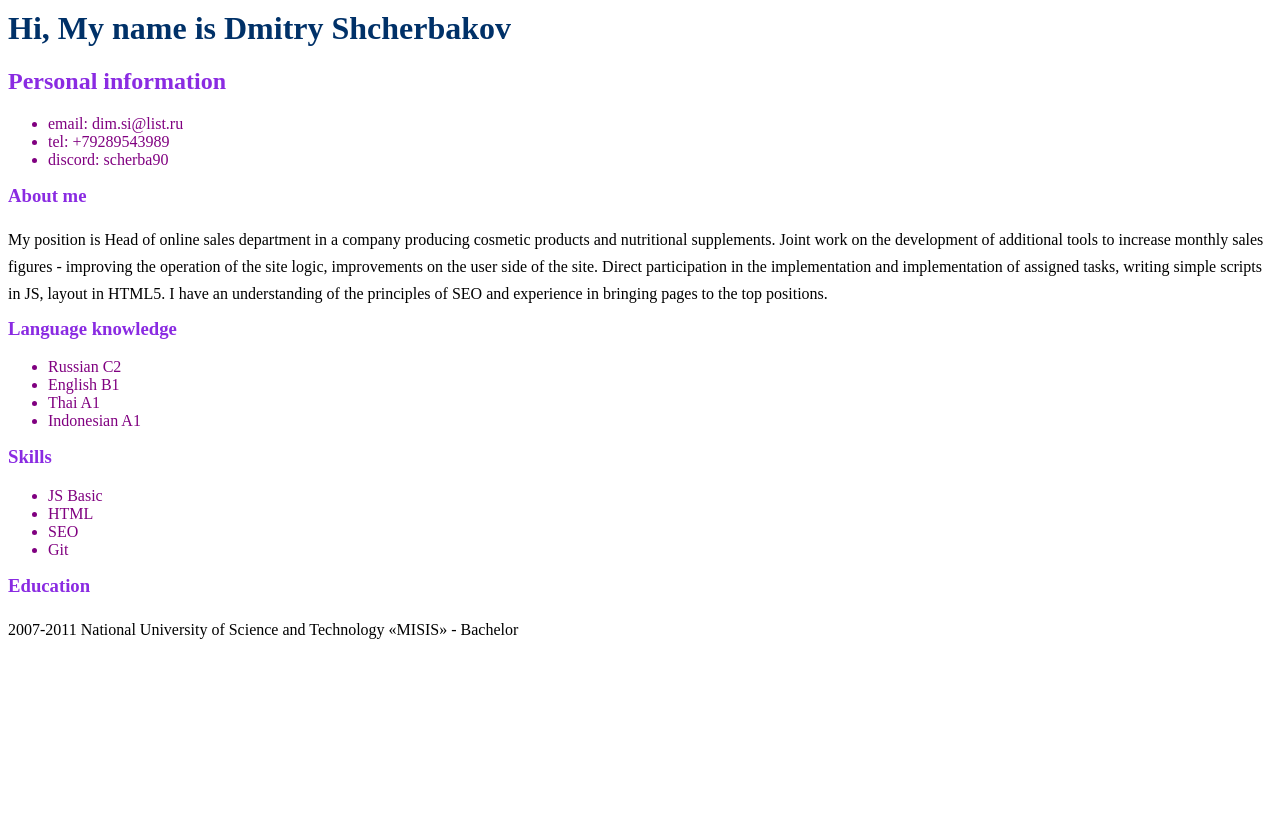
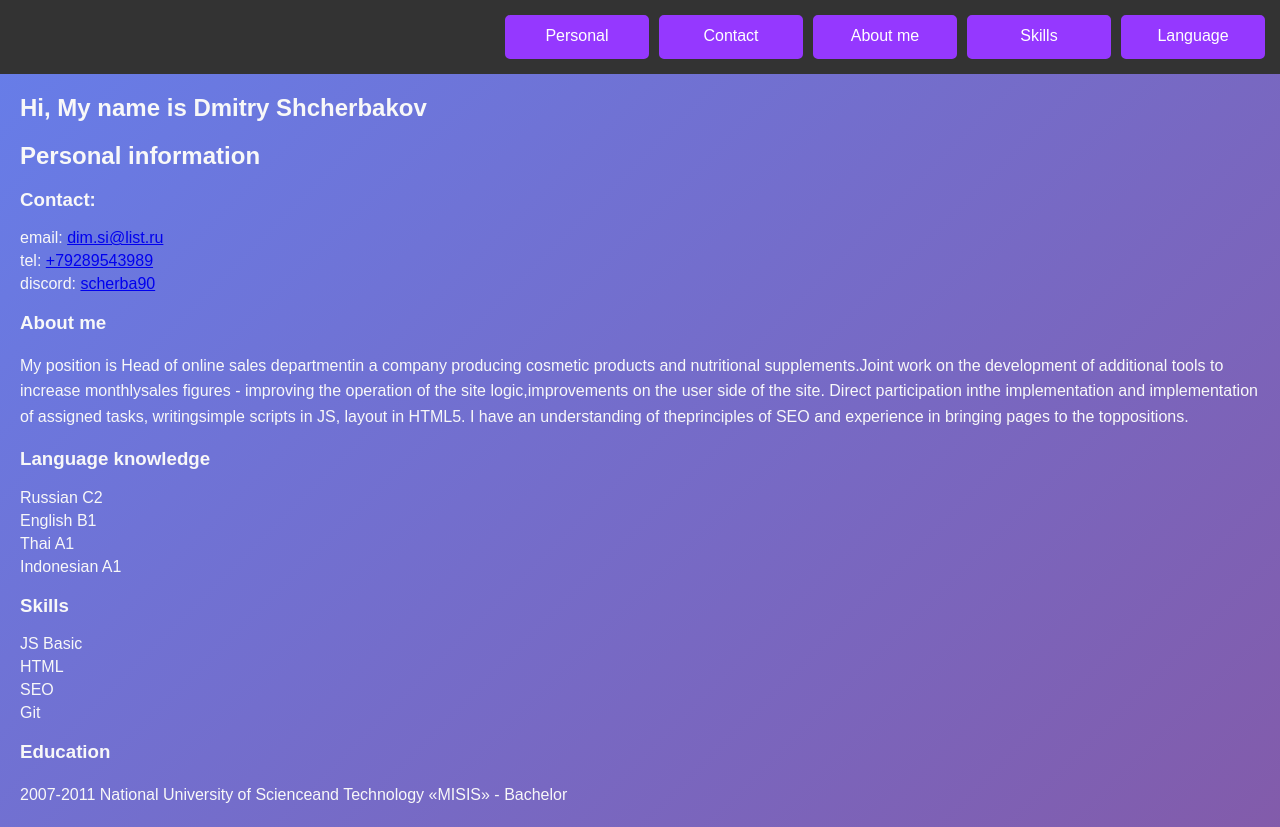
Before and after one commit to scherba90/rsschool-cv, a plain HTML site: page index.html in a window 1280 px wide. Drawn offline with Linux system fonts and the light colour scheme.

Commit message:
docs: update styles

```diff
--- a/index.html
+++ b/index.html
@@ -8,27 +8,36 @@
     <title>CV</title>
   </head>
   <body>
+    <div class="container">
+      <header>
+        <div class="topbar">
+          <div class="btn" id="Personal">Personal</div>
+          <div class="btn" id="#">Contact</div>
+          <div class="btn" id="#">About me</div>
+          <div class="btn" id="#">Skills</div>
+          <div class="btn" id="#">Language</div>
+        </div>
+      </header>
       <main class="class">
         <div class="main_title">
           <h1>Hi, My name is Dmitry Shcherbakov</h1>
-        <h2 class="h2_title">Personal information</h2>
+          <h2 id="#Personal" class="h2_title">Personal information</h2>
 
           <section>
-          <div class="contact">
+            <h3 class="h3_title">Contact:</h3>
             <div class="list">
               <ul class="list_item">
-                <li>email: dim.si@list.ru</li>
-                <li>tel: +79289543989</li>
-                <li>discord: scherba90</li>
+                <li>email: <a href="mailto:dim.si@list.ru">dim.si@list.ru</a></li>
+                <li>tel: <a href="tel:+79289543989">+79289543989</a></li>
+                <li>discord: <a href="https://discord.gg/CRysDfx4">scherba90</a></li>
               </ul>
             </div>
-          </div>
-          <h3 class="h3_title">About me</h3>
-          <span class="about_text">My position is Head of online sales department in a company producing cosmetic products and nutritional supplements. Joint work on the development of additional tools to increase monthly sales figures - improving the operation of the site logic, improvements on the user side of the site. Direct participation in the implementation and implementation of assigned tasks, writing simple scripts in JS, layout in HTML5. I have an understanding of the principles of SEO and experience in bringing pages to the top positions.</span>
+            <h3 id="#About" class="h3_title">About me</h3>
+            <span class="about_text">My position is Head of online sales departmentin a    company producing cosmetic products and nutritional supplements.Joint work   on the development of additional tools to increase monthlysales figures -     improving the operation of the site logic,improvements on the user side of     the site. Direct participation inthe implementation and implementation of    assigned tasks, writingsimple scripts in JS, layout in HTML5. I have an    understanding of theprinciples of SEO and experience in bringing pages to   the toppositions.</span>
           </section>
 
           <section>
-          <h3 class="h3_title">Language knowledge</h3>
+            <h3 id="#Language" class="h3_title">Language knowledge</h3>
             <div class="list">
               <ul class="list_item">
                 <li>Russian C2</li>
@@ -40,7 +49,7 @@
           </section>
 
           <section>
-          <h3 class="h3_title">Skills</h3>
+            <h3 id="#Skills" class="h3_title">Skills</h3>
             <div class="list">
               <ul class="list_item">
                 <li>JS Basic</li>
@@ -52,10 +61,11 @@
           </section>
 
           <section>
-            <h3 class="h3_title">Education</h3>
-                <span class="about_text">2007-2011 National University of Science and Technology «MISIS» - Bachelor</span>
+              <h3 id="#Education" class="h3_title">Education</h3>
+                  <span class="about_text">2007-2011 National University of Scienceand     Technology «MISIS» - Bachelor</span>
             </section>
         </div>
       </main>
+    </div>
   </body>
 </html>
--- a/style.css
+++ b/style.css
@@ -1,45 +1,79 @@
-body, html {
-	height: 100%;
-	background: white;
-	font-family: 'Montserrat';
-	color: black;
-	font-weight: 400;
+body {
+	font-family: Montserrat, sans-serif;
+	margin: 0;
+	padding: 0;
+	background-color: #f4f4f4;
+	background: linear-gradient(135deg, #667eea, #764ba2e8);
 }
 
-h1, h2, h3 {
-	margin-top: 10px;
+header {
+	background-color: #333333;
+	color: #fff;
+	padding: 10px;
+	text-align: center;
 }
 
-span {
-	font-family: 'Montserrat';
-	font-weight: 400;
-	line-height: 1.7;
-	margin: 0px;
+.main_title {
+	margin: 20px;
+	color:#f8f8f8
 }
 
 h1 {
-	color: rgb(0, 49, 104);
-	font-family: 'Montserrat';
+	font-size: 24px;
 }
 
-h2 {
-	color: rgb(0, 49, 104);
-	font-family: 'Montserrat';
+h2.h2_title {
+	margin-bottom: 10px;
 }
 
-.h2_title {
-	font-family: 'Montserrat';
-	color:blueviolet;
-	font-weight: 700;
-
+.section {
+	margin-bottom: 20px;
 }
 
 .h3_title {
-	font-family: 'Montserrat';
-	color:blueviolet;
-	font-weight: 700;
+	font-weight: bold;
 }
 
-.list .list_item{
-	color: purple;
+.list_item {
+	list-style: none;
+	padding: 0;
 }
+
+.list_item li {
+	margin-bottom: 5px;
+}
+
+.about_text {
+	line-height: 1.6;
+}
+
+.topbar{
+	display: flex;
+	justify-content: flex-end;
+}
+
+.btn {
+	margin: 5px;
+	width: 100px;
+	height: 20px;
+	display: inline-block;
+	padding: 10px 20px;
+	font-size: 16px;
+	text-align: center;
+	text-decoration: none;
+	cursor: pointer;
+	border: 2px solid hsl(268, 100%, 61%);
+	border-radius: 5px;
+	color: #fff;
+	background-color: hsl(268, 100%, 61%);
+	transition: background-color 0.3s, color 0.3s;
+}
+
+.btn :hover {
+	background-color: #01242b;
+	color: #fff;
+}
+
+.btn:active {
+	background-color: #003238;
+}
```
Lines whose indentation alone changed are shown as unchanged.
